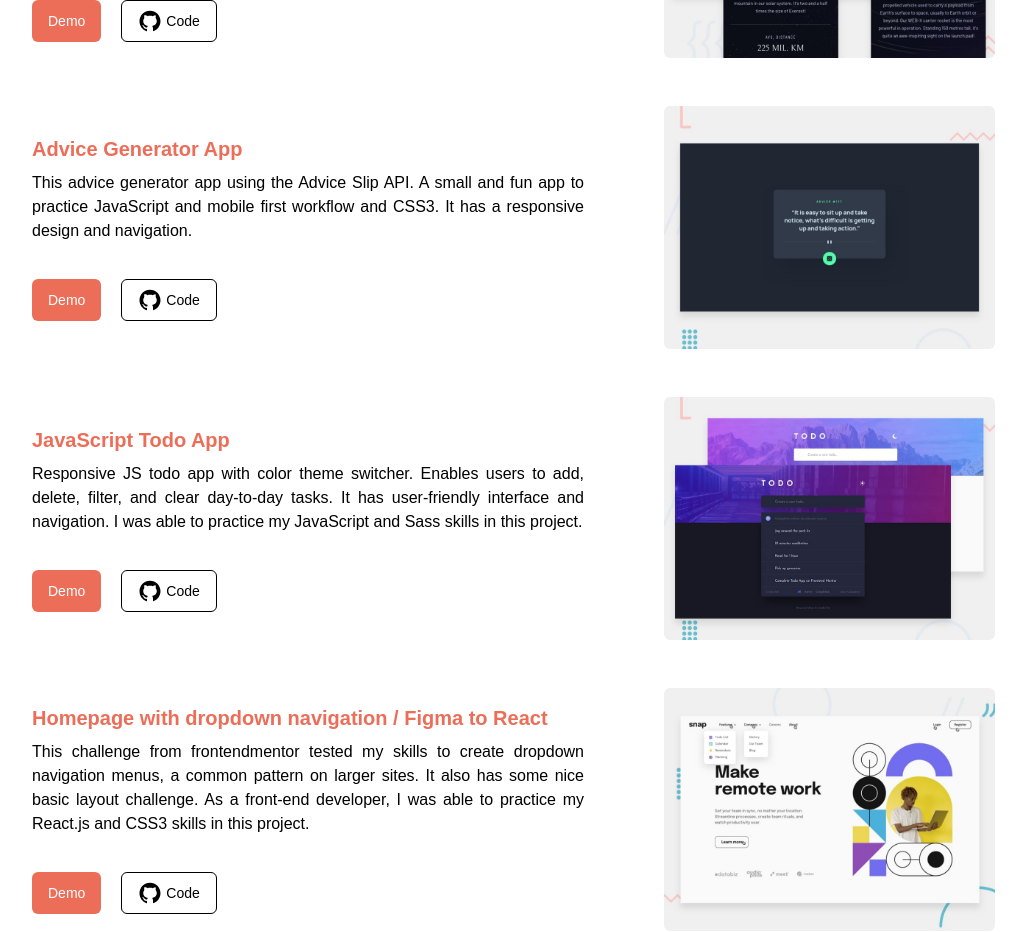
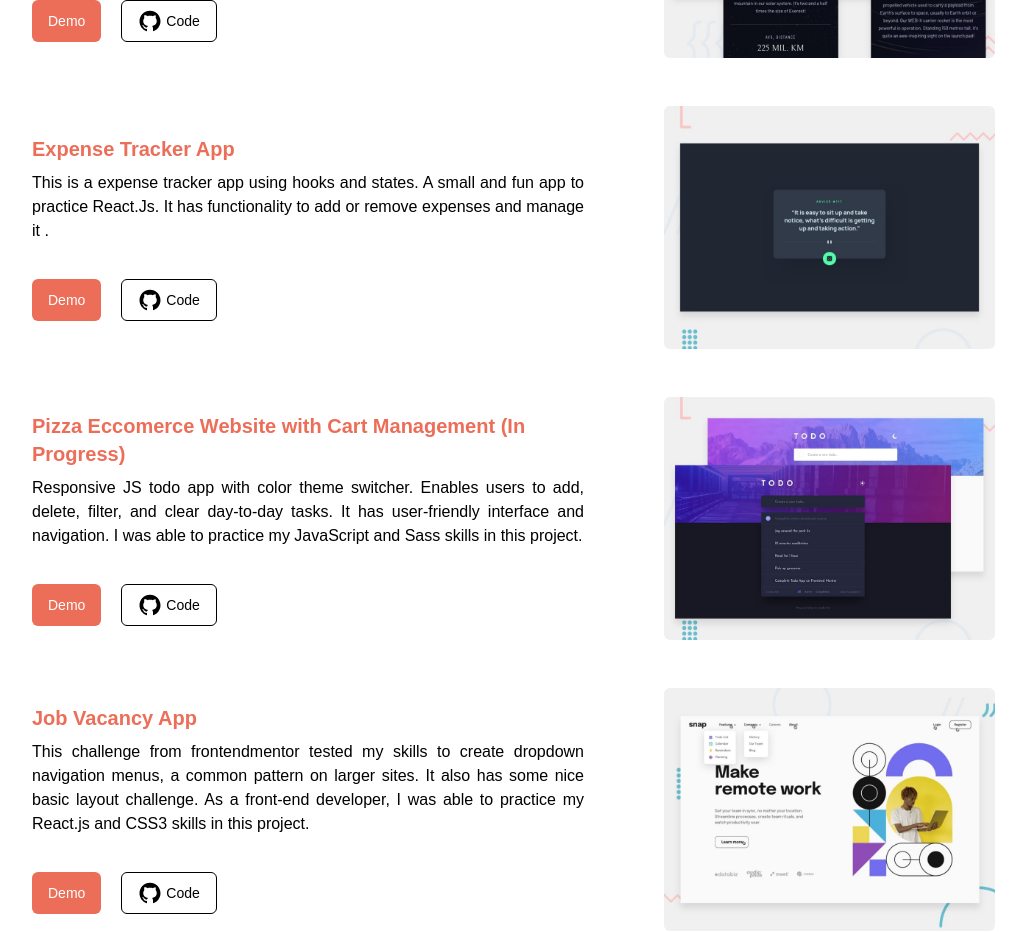
Before and after one commit to raja-naveed/personal-portfolio, a React (Create React App) app: page / in a window 1280 px wide. Shown: the part 1540-2472 px from the top of the page, without its empty margins (48-1074 px from the left). Built offline with nearby package versions, Linux system fonts and the light colour scheme.

Commit message:
updated projects

```diff
--- a/src/data/projectsData.js
+++ b/src/data/projectsData.js
@@ -56,22 +56,22 @@ const ProjectsData = [
   // },
 
   {
-    id: "advice-generator",
+    id: "expense Tracker App",
     img: Advice,
-    name: "Advice Generator App",
-    stack: ["< HTML5 />", "< CSS3 />", "< JavaScript />"],
-    live: "https://rimshub.github.io/javascript-advice-generator/",
+    name: "Expense Tracker App",
+    stack: ["< React />", "< Styled Component />", "< JavaScript />"],
+    live: "https://expense-trcker.netlify.app/",
     source: "https://github.com/rimshub/javascript-advice-generator",
     description:
-        "This advice generator app using the Advice Slip API. A small and fun app to practice JavaScript and mobile first workflow and CSS3. It has a responsive design and navigation.",
+        "This is a expense tracker app using hooks and states. A small and fun app to practice React.Js. It has functionality to add or remove expenses and manage it .",
   },
 
 
   {
-    id: "todo",
+    id: "pizza",
     img: Todo,
-    name: "JavaScript Todo App",
-    stack: ["< JavaScript />  ", "< Sass />"],
+    name: "Pizza Eccomerce Website with Cart Management (In Progress)",
+    stack: ["< React Js />  ", "< State management />"],
     live: "https://rimshub.github.io/JavaScript-Todo-App/",
     source: "https://github.com/rimshub/JavaScript-Todo-App",
     description:
@@ -79,11 +79,11 @@ const ProjectsData = [
   },
 
   {
-    id: "dropdown-nav",
+    id: "Job Vacancy App",
     img: Page,
-    name: "Homepage with dropdown navigation / Figma to React",
+    name: "Job Vacancy App",
     stack: ["< React.js />   ", "< CSS3 />"],
-    live: "https://rimshub.github.io/figma-design-to-reactjs/",
+    live: "https://jobs-vacancies.netlify.app/",
     source: "https://github.com/rimshub/figma-design-to-reactjs",
     description:
         "This challenge from frontendmentor tested my skills to create dropdown navigation menus, a common pattern on larger sites. It also has some nice basic layout challenge. As a front-end developer, I was able to practice my React.js and CSS3 skills in this project.",
```
